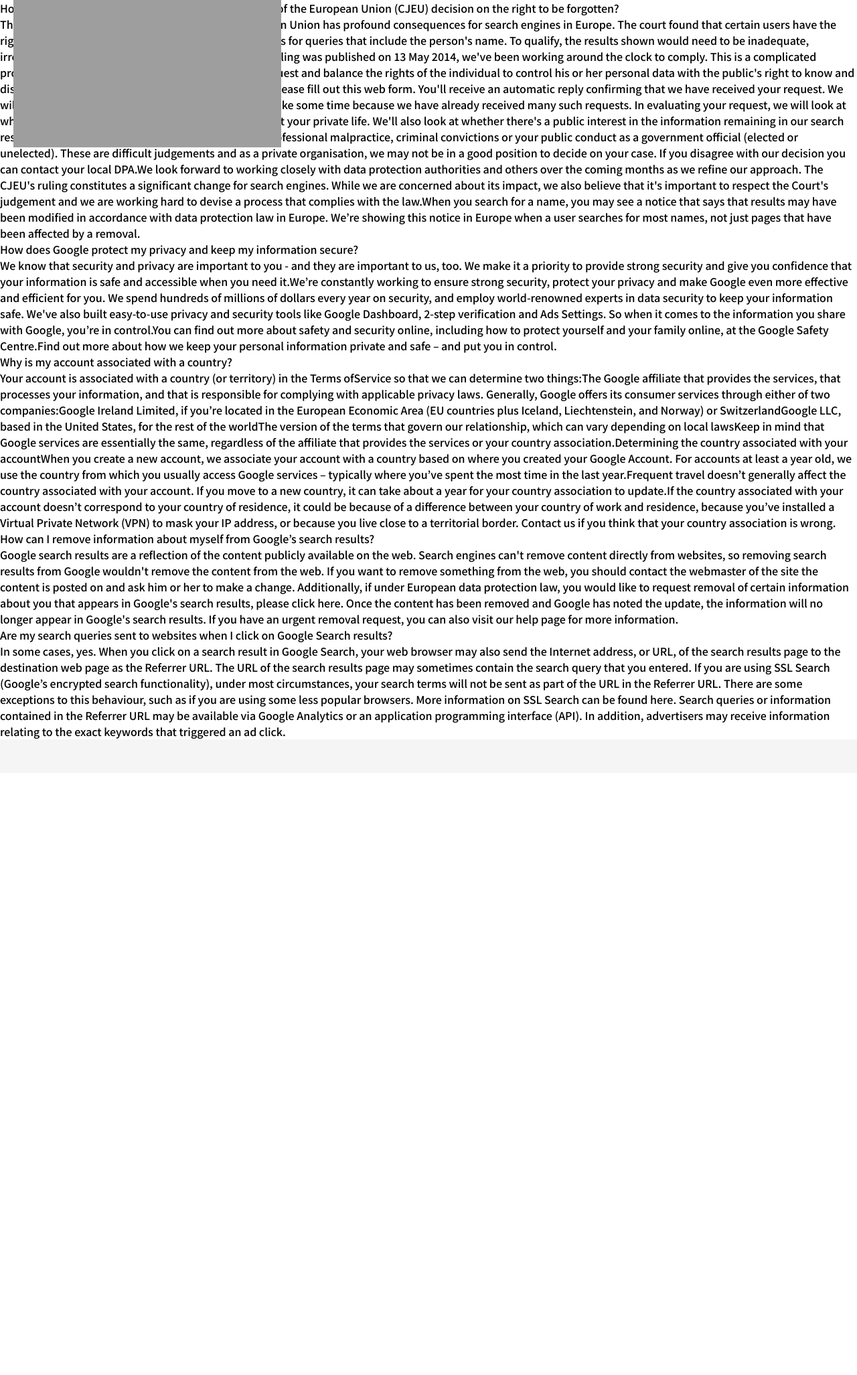
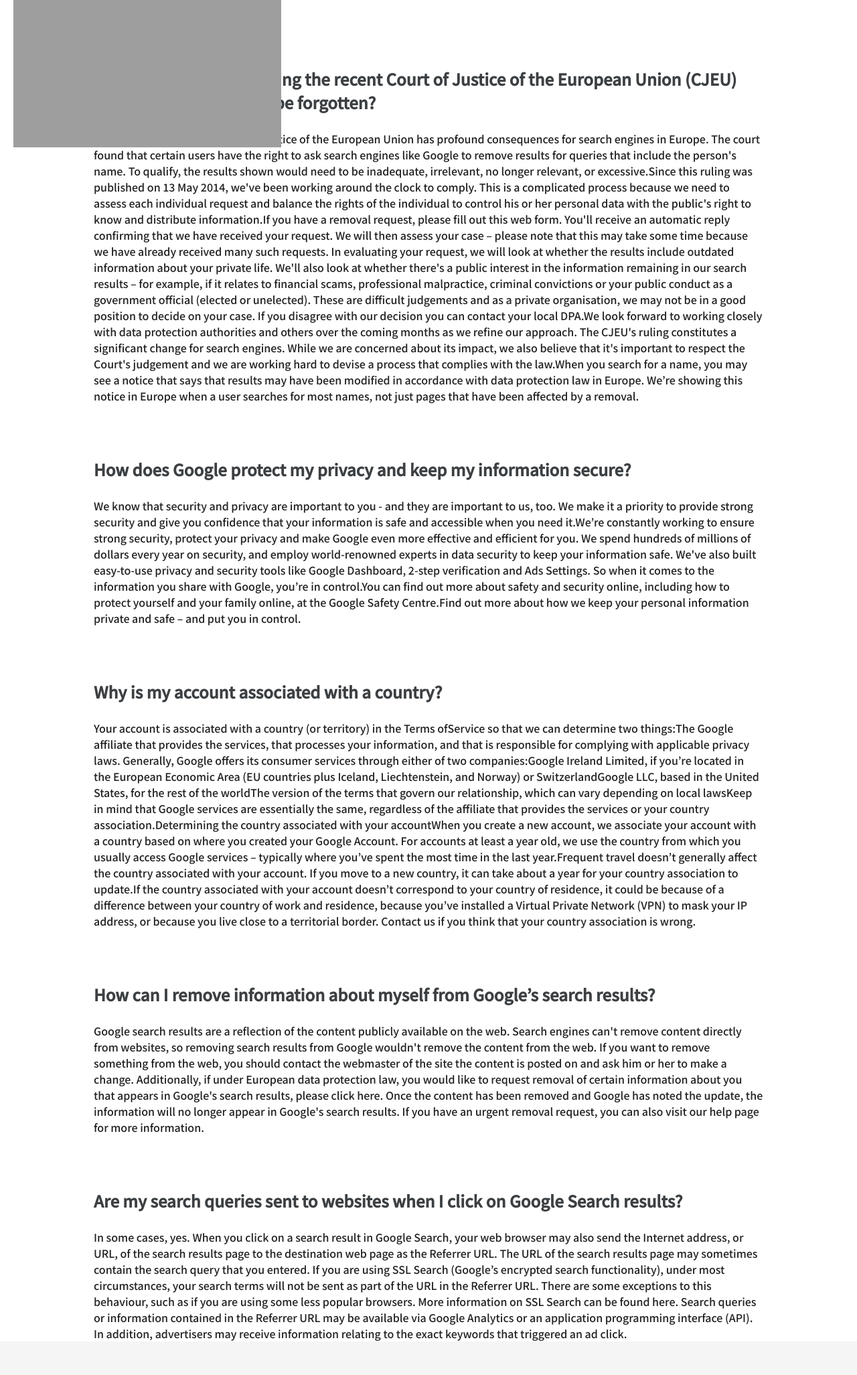
Before and after one commit to mssmln/php-google-faq, a PHP site: page / in a window 1280 px wide. Shown: the part 100-2153 px from the top of the page at 67% size. Before the commit the page ends 1203 px from the top, so only its background shows below. Run offline with PHP 8.4, Linux system fonts and the light colour scheme.

Commit message:
styling the first faq

```diff
--- a/css/style.css
+++ b/css/style.css
@@ -11,11 +11,11 @@ body{
 header{
   height: 100px;
   background-color: #ffffff;
-  /* position: fixed;
+  position: fixed;
   width: 100%;
   top: 0;
   left: 0;
-  z-index: 1; */
+  z-index: 1;
 }
 
 header .top,
@@ -75,10 +75,26 @@ header .bottom nav ul li a{
 
 /* main */
 .container{
-  width: 1200px;
-  margin: 0 auto;
-  background-color: red;
-  height: 1000px;
+  width: 1000px;
+  margin: 100px auto 0;
+  /* background-color: red; */
+}
+
+.faq:first-child{
+  padding-top: 100px;
+}
+
+.faq{
+  padding-top: 80px;
+}
+
+.faq h2{
+  color: #3c4043;
+  margin-bottom: 25px;
+}
+
+.faq p{
+  color: #212121;
 }
 
 
--- a/index.php
+++ b/index.php
@@ -66,7 +66,7 @@ Ci sono diverse domande con relative risposte. Gestire il “Database” e la vi
   </header>
 
   <main>
-    <section class="">
+    <section class="container">
       <?php foreach ($faqs as $faq){ // se non metti il codice html tra 2 tag php stamperà solo l'ultima voce dell'array
         // var_dump($faq);
         // $title = $faq["title"];
@@ -74,8 +74,11 @@ Ci sono diverse domande con relative risposte. Gestire il “Database” e la vi
 
 
       #} ?>
-      <p><?php echo $faq["title"] ?></p>
-      <p><?php echo $faq["text"] ?></p>
+      <div class="faq">
+        <h2><?php echo $faq["title"] ?></h2>
+        <p><?php echo $faq["text"] ?></p>
+
+      </div>
 
     <?php  }?>
 
```
